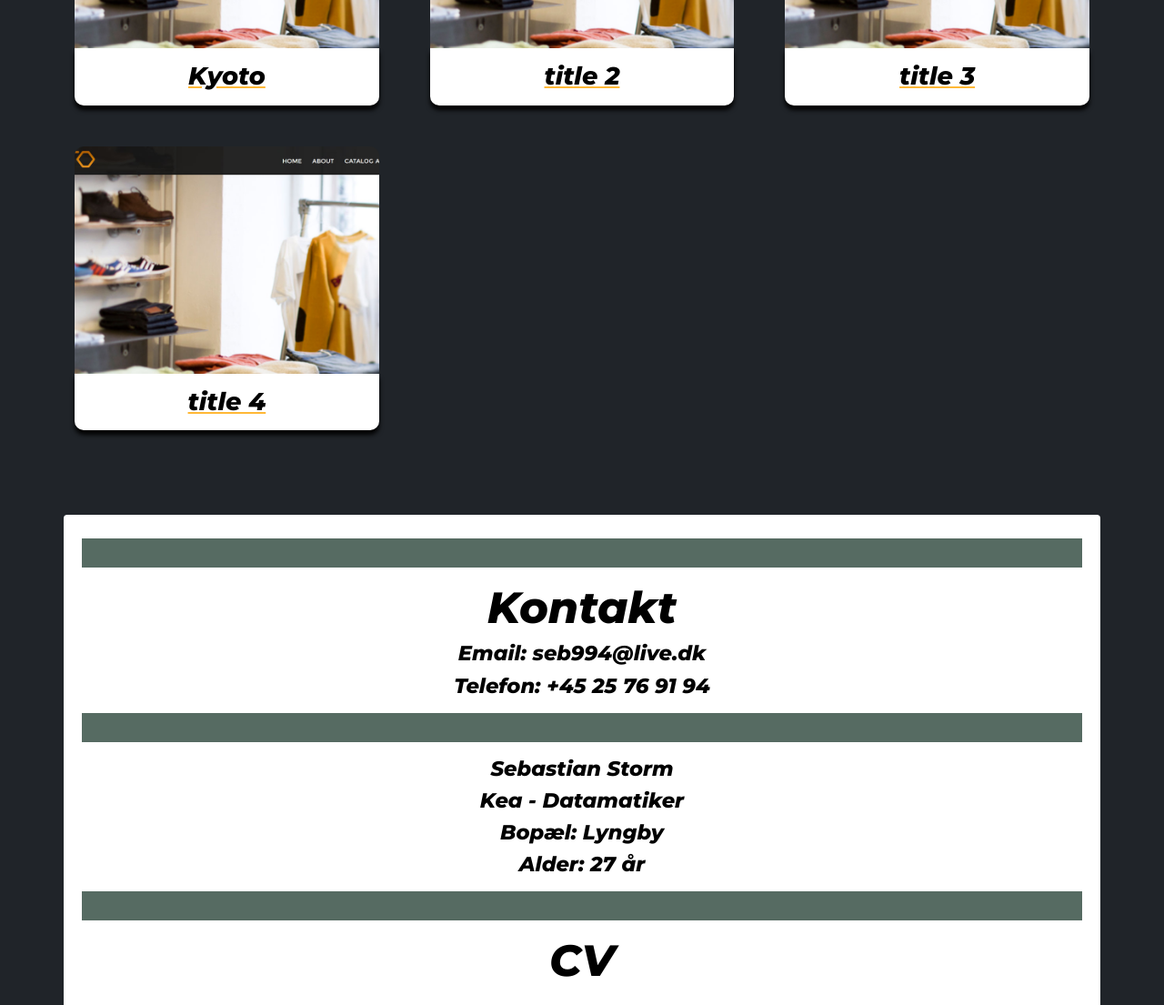
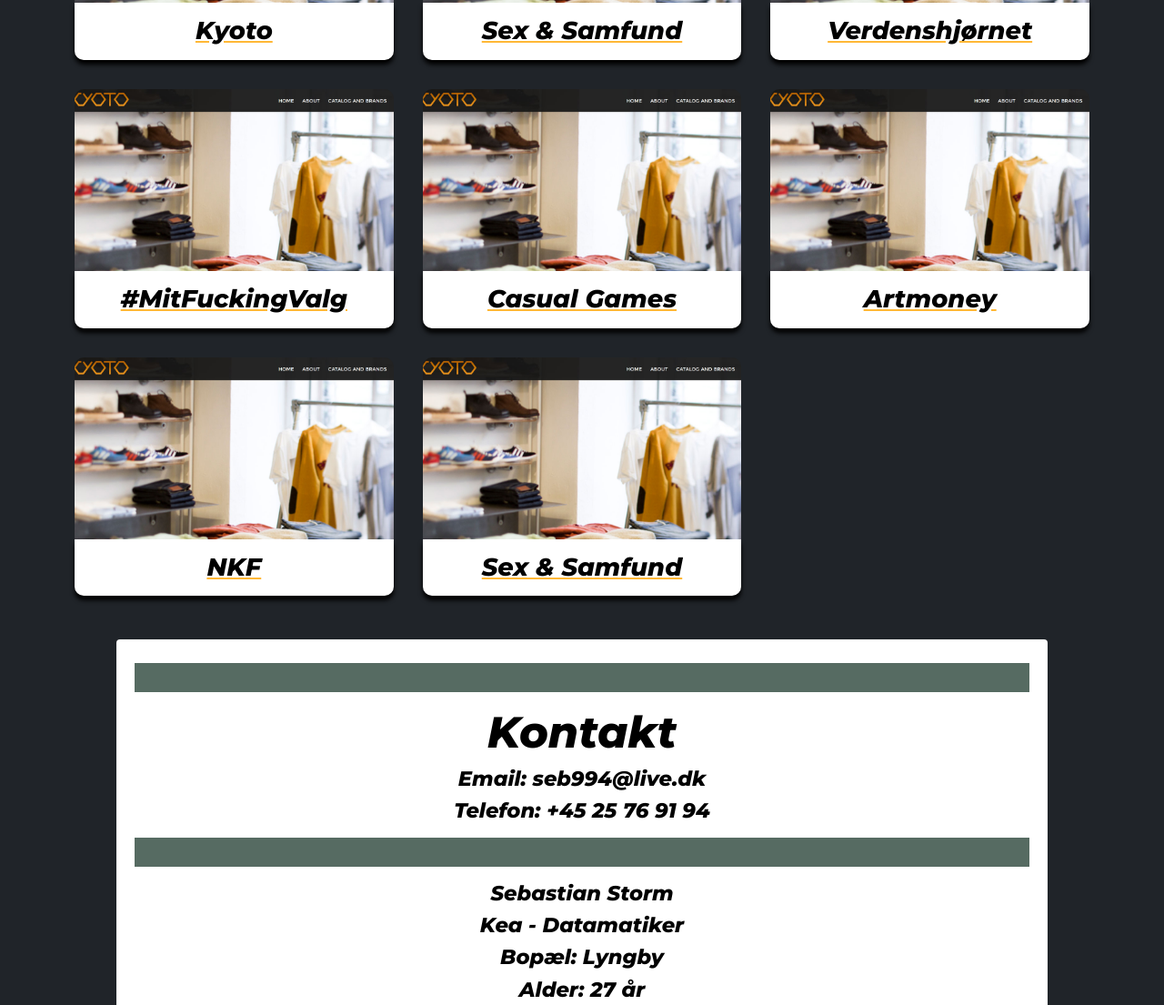
Before and after one commit to Sebistorm/portfolioupdated, a plain HTML site: page index.html in a window 1280 px wide. Shown: the part 1667-2772 px from the top of the page at 91% size. Drawn offline with nearby package versions, Linux system fonts and the light colour scheme; a web font is replaced by a local one.

Commit message:
added more project and switch from flex to grid for projects overview on index

```diff
--- a/index.html
+++ b/index.html
@@ -66,14 +66,14 @@
     <section class="container" id="Portfolio">
         <h2 class="text-center display-1 mt-5 mb-5"> Projekter - Multimediedesigner</h2>
         <div class="row">
-            <div id="mmd_projects" class="d-flex flex-wrap justify-content-between">
+            <div id="mmd_projects" class="projectsContainer">
 
             </div>
         </div>
     </section>
 
-    <section id="kontakt" class="container mt-5">
-        <div class="row bg-white rounded">
+    <section id="kontakt" class="container mt-5 d-flex justify-content-center">
+        <div class="row bg-white rounded max-width-1024">
             <div class="wrapper_om col-12">
                 <div class="col-12">
 
--- a/js.js
+++ b/js.js
@@ -73,7 +73,7 @@
     projects.forEach(project => {
         console.log(project);
         const projectHtml =
-        `<div class="project w-30">
+        `<div class="project">
             <a href="project.html?id=${project.id}" class="w-100">
                 <div class="col-12">
                     <img src="img/${project.thumbnail}" alt="${project.title}" class="col-12">
--- a/json/projects.json
+++ b/json/projects.json
@@ -6,38 +6,86 @@
         "education": "Multimediedesigner",
         "weeks": 2,
         "thumbnail": "kyoto_billede_fullscreen.jpg",
-        "url": "tv2.dk",
-        "stack": "HTML, Javascript & CSS",
-        "purpose": "De unges valgdeltagelse har været ekstraordinært lav ved de seneste valg. Ved kommunal og regionsvalget i 2009 var det mere end hver anden i aldersgruppen 19-29 år, der ikke stemte til valget. Valgdeltagelsen ved valget i 2009 gjorde, at man for 12. år i træk havde en faldende valgdeltagelse blandt unge og forskellen på valgdeltagelsen mellem unge og ældre er blevet større. Koncept: Konceptidéen går ud på at oplyse de unge på humoristisk måde. en oplysningskampagne. Det kan kaldes et “ungdoms-opråb”, da kampagnen skal larme og vække opsigt hos målgruppen. I kampagnen tales der MED de unge i stedet for TIL de unge. På den måde bliver det en positiv opfordring til at stemme ved kommunal og regionsvalget i stedet for en løftet pegefinger."
+        "url": "https://sebstorm.dk/kea/html/uge39/kyoto/site/index.html",
+        "stack": "HTML & CSS",
+        "purpose": "På 1 semester på multimediedesigner havde vi en opgave, hvor vi skulle redesigne en løsning. Løsningen skulle være responsiv og indeholde de informationer som allerede var på siden , men gerne være helt nyt i forhold til design og organisering af informationerne. Løsning skulle tage udgangspunkt i en analyse af det eksisterende site samt en test af websiden. Projektet skal ligeledes afsluttes med en test af jeres redesignede website. Vi gik efter en minimalistisk og kortfattet løsning med relevante informationer. Intentionen var at få kunderne ned i butikken og følge dem på de sociale medier og at man kan se hvad for noget tøj de i butikken har. Der skulle skabes en rød tråd på de forskellige sider på hjemmesiden, samt skabe en identitetsfarve til Kyoto, da deres nuværende faldt igennem"
 
     },
     {
         "id": 2,
-        "title": "title 2",
+        "title": "Sex & Samfund",
         "splashImage": "kyoto_billede_fullscreen.jpg",
         "education": "Multimediedesigner",
         "weeks": 2,
         "thumbnail": "kyoto_billede_fullscreen.jpg",
-        "url": "https://sebstorm.dk/frenzy/login.php",
+        "url": "http://sebstorm.dk/kea/animation/animation_projekt/index.html",
         "stack": "HTML, Javascript & CSS",
-        "purpose": "Ved kommunal og regionsvalget i 2009 var det mere end Ved kommunal og regionsvalget i 2009 var det mere end Ved kommunal og regionsvalget i 2009 var det mere end Ved kommunal og regionsvalget i 2009 var det mere end Ved kommunal og regionsvalget i 2009 var det mere end De unges valgdeltagelse har været ekstraordinært lav ved de seneste valg. Ved kommunal og regionsvalget i 2009 var det mere end hver anden i aldersgruppen 19-29 år, der ikke stemte til valget. Valgdeltagelsen ved valget i 2009 gjorde, at man for 12. år i træk havde en faldende valgdeltagelse blandt unge og forskellen på valgdeltagelsen mellem unge og ældre er blevet større. Koncept: Konceptidéen går ud på at oplyse de unge på humoristisk måde. en oplysningskampagne. Det kan kaldes et “ungdoms-opråb”, da kampagnen skal larme og vække opsigt hos målgruppen. I kampagnen tales der MED de unge i stedet for TIL de unge. På den måde bliver det en positiv opfordring til at stemme ved kommunal og regionsvalget i stedet for en løftet pegefinger."
+        "purpose": "På 1. semester skulle vi lave en animation for sex & samfund, som skulle sætte fokus på ældre mennesker seksualitet. Det er meningen at læger og sundhedspersonale skal kunne bruge animation sammen med sex & samfund’s oplysningsplakat. Derudover skulle den inspirerer lægen/sundhedsprofessionelle til at bryde tavsheden og spørge ind til borgerens seksualitet og seksuelle sundhed og trivsel. Fra et kodeperspektiv var formålet at lære de forskellige CSS og javascript animationer."
     },
     {
         "id": 3,
-        "title": "title 3",
+        "title": "Verdenshjørnet",
+        "splashImage": "kyoto_billede_fullscreen.jpg",
+        "education": "Multimediedesigner",
+        "weeks": 3,
+        "thumbnail": "kyoto_billede_fullscreen.jpg",
+        "url": "http://sebstorm.dk/kea/2semester/design_in_browser/final_iteration/index.html",
+        "stack": "HTML, Javascript & CSS",
+        "purpose": "På 1. semester skulle vi lave et website hvis design skulle være friskt og nutidigt - men samtidigt trække på inspiration fra en kendt stilart. Designet skulle afspejle kundens/klientenens værdier, men også turde udfordre det eksisterende design. Designet skulle afspejle kundens tilhørsforhold til Nørrebro. En prototype af det redesignede website skal udvikles ved hjælp af Bootstrap. Her skulle vi vise vores grundlæggende kendskab i anvendelse af Bootstraps komplekse grid-system samt at skabe dynamik på siden ved hjælp af javascript/jQuery elementer. "
+    },
+    {
+        "id": 4,
+        "title": "#MitFuckingValg",
+        "splashImage": "kyoto_billede_fullscreen.jpg",
+        "education": "Multimediedesigner",
+        "weeks": 4,
+        "thumbnail": "kyoto_billede_fullscreen.jpg",
+        "url": "http://www.sebstorm.dk/mitfuckingvalg/index.html",
+        "stack": "HTML, Javascript & CSS",
+        "purpose": "På 2. Semester skulle vi lave et website til de unge, hvor de kunne søge informationer til kommunalvalget. De unges valgdeltagelse har været ekstraordinært lav ved de seneste valg. Ved kommunal og regionsvalget i 2009 var det mere end hver anden i aldersgruppen 19-29 år, der ikke stemte til valget. Valgdeltagelsen ved valget i 2009 gjorde, at man for 12. år i træk havde en faldende valgdeltagelse blandt unge og forskellen på valgdeltagelsen mellem unge og ældre er blevet større.Konceptidéen går ud på at oplyse de unge på humoristisk måde. En oplysningskampagne. Det kan kaldes et “ungdoms-opråb”, da kampagnen skulle larme og vække opsigt hos målgruppen. I kampagnen tales der MED de unge i stedet for TIL de unge. På den måde bliver det en positiv opfordring til at stemme ved kommunal og regionsvalget i stedet for en løftet pegefinger."
+    },
+    {
+        "id": 5,
+        "title": "Casual Games",
+        "splashImage": "kyoto_billede_fullscreen.jpg",
+        "education": "Multimediedesigner",
+        "weeks": 3,
+        "thumbnail": "kyoto_billede_fullscreen.jpg",
+        "url": "https://sebstorm.dk/kea/3semester/casualGames/eksamensprojekt/index.html",
+        "stack": "Javascript & Canvas",
+        "purpose": "På 3. semester i casual games skulle der laves en javascript spil ved hjælp af javascript biblioteket Canvas. Ud fra et kodeperspektiv var formålet at blive en haj til javascript. Det blev gjort ved en lidt atypisk måde ved at kode et spil, som både var interessant og sjovt at prøve. Derudover skulle der også tænke på stilarten af spillet. "
+    },
+    {
+        "id": 6,
+        "title": "Artmoney",
+        "splashImage": "kyoto_billede_fullscreen.jpg",
+        "education": "Multimediedesigner",
+        "weeks": 3,
+        "thumbnail": "kyoto_billede_fullscreen.jpg",
+        "url": "http://sebstorm.dk/artmoney/site/index.php",
+        "stack": "HTML, CSS & wordpress",
+        "purpose": "På 3. semester skulle der udvikles et website for artmoney, hvor webløsning for artmoney.org skulle udvikles, designes og implementeres, så den formidler artmoney konceptet, dækker kunstnernes og brugernes behov. Formålet ud fra et kodeperspektiv var at bruge et af wordpress’s plugin som en database, som skulle holde på informationerne på kunstobjekterne. Det skulle derfor fungeres som en REST API  "
+    },
+    {
+        "id": 7,
+        "title": "NKF",
+        "splashImage": "kyoto_billede_fullscreen.jpg",
+        "education": "Multimediedesigner",
+        "weeks": 4,
+        "thumbnail": "kyoto_billede_fullscreen.jpg",
+        "url": "https://sebstorm.dk/NKF/fodboldspiller.html",
+        "stack": "HTML, Javascript, CSS & Json",
+        "purpose": "I mit afsluttende projekt på multimediedesigner valgte jeg at gå sammen med min barndoms fodboldklub Nivå Kokkedal fodbold for at lave et redesign af deres hjemmeside. Et redesign, hvor Nivå-Kokkedal-Fodboldklubs visuelle identitet og dens fællesskab kommer til udtryk. I dette projekt blev der brugte JSON som skulle fungere som en database, som skulle holde på de forskellige spillere. I den virkelige verden ville det ikke være en optimal løsning pga. GDPR men jeg fik først undervisning i databaser på Webudvikler uddannelsen"
+    },
+    {
+        "id": 8,
+        "title": "Sex & Samfund",
+        "splashImage": "kyoto_billede_fullscreen.jpg",
         "education": "Multimediedesigner",
         "weeks": 2,
         "thumbnail": "kyoto_billede_fullscreen.jpg",
-        "url": "tv2.dk",
-        "stack": "HTML, Javascript & CSS"
-    },
-    {
-        "id": 4,
-        "title": "title 4",
-        "education": "Multimediedesigner",
-        "weeks": 2,
-        "thumbnail": "kyoto_billede_fullscreen.jpg",
-        "url": "tv2.dk",
-        "stack": "HTML, Javascript & CSS"
+        "url": "http://sebstorm.dk/kea/animation/animation_projekt/index.html",
+        "stack": "HTML, Javascript & CSS",
+        "purpose": ""
     }
 ]
--- a/style.css
+++ b/style.css
@@ -54,6 +54,10 @@
     width: 30%;
 }
 
+.max-width-1024 {
+    max-width: 1024px;
+}
+
 
 /* Nav */
 nav {
@@ -107,28 +111,11 @@
     display: none !important;
 }
 
-.portfolio_venstre {
-    transition: opacity 1s;
-}
-
-.portfolio_venstre:hover {
-    cursor: pointer;
-}
-
-.portfolio_midt {
-    transition: opacity 1s;
-}
-
-.portfolio_midt:hover {
-    cursor: pointer;
-}
-
-.portfolio_hojre {
-    transition: background-color 1s;
-}
-
-.portfolio_hojre:hover {
-    cursor: pointer;
+.projectsContainer {
+    display: grid;
+    column-gap: 2rem;
+    row-gap: 2rem;
+    grid-template-columns: 1fr 1fr 1fr;
 }
 
 .titel_portfolio {
@@ -191,12 +178,8 @@
 
 /*Project */
 
-.project {
-    margin-bottom: 4%;
-}
-
 .project img {
-    height: 250px;
+    height: 200px;
     object-fit: cover;
     border-radius: 10px 10px 0px 0px;
 }
```
